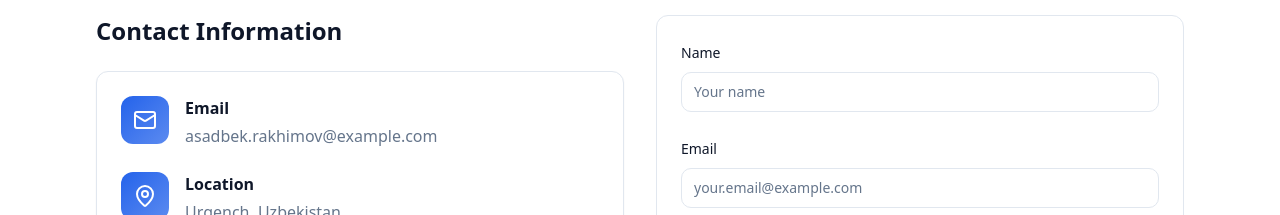
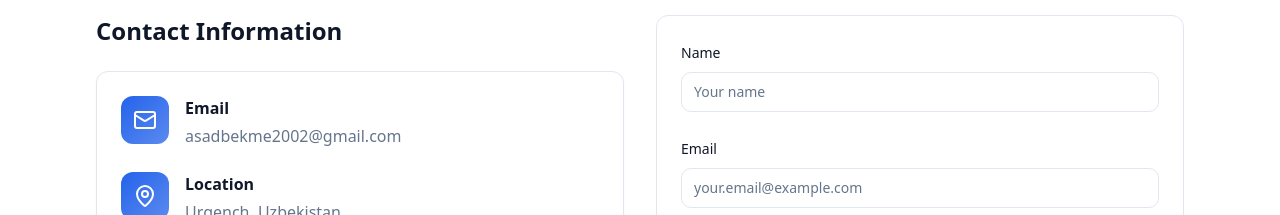
Before and after one commit to saparboyevmagrur-blip/asadbeks-digital-space, a React (Vite) app: page / in a window 1280 px wide. Shown: the part 3460-3675 px from the top of the page. Built offline with nearby package versions, Linux system fonts and the light colour scheme; the HTML template or start-up script is replaced by a standard one.

Commit message:
Visual edit in Lovable
Edited UI in Lovable

```diff
--- a/src/components/Contact.tsx
+++ b/src/components/Contact.tsx
@@ -62,8 +62,8 @@ export const Contact = () => {
                     </div>
                     <div>
                       <h4 className="font-semibold mb-1">Email</h4>
-                      <a href="mailto:asadbek.rakhimov@example.com" className="text-muted-foreground hover:text-primary transition-colors">
-                        asadbek.rakhimov@example.com
+                      <a className="text-muted-foreground hover:text-primary transition-colors" href="mailto:asadbekme2002@gmail.com">
+                        asadbekme2002@gmail.com
                       </a>
                     </div>
                   </div>
```
